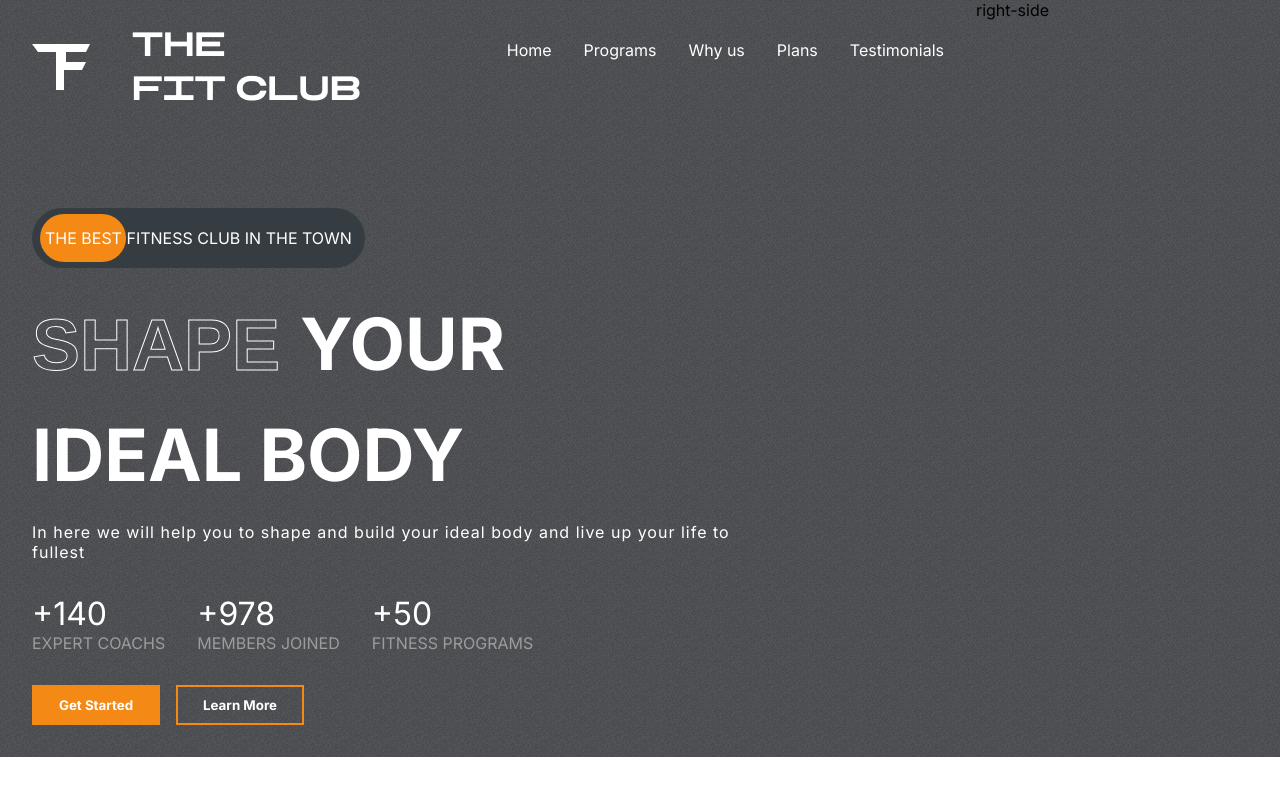
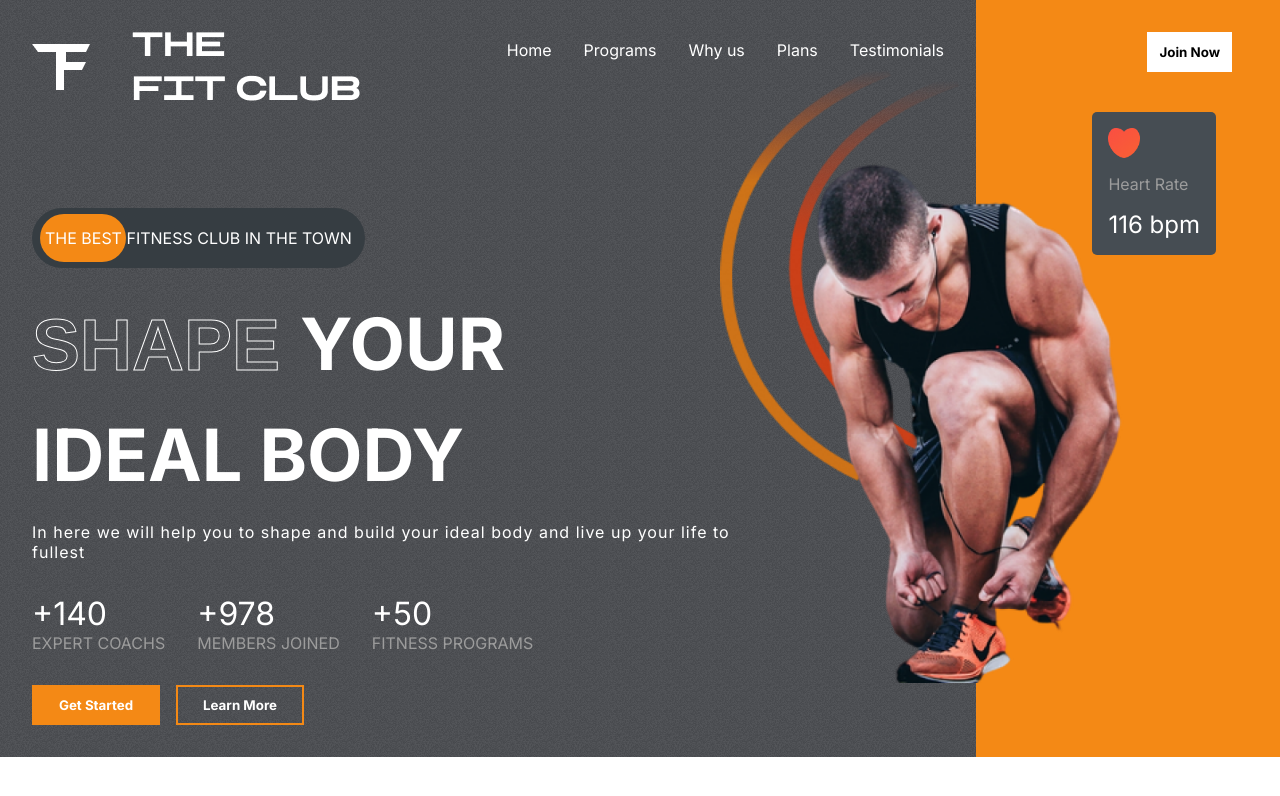
Before and after one commit to joaovieira23/fit-club, a React (Create React App) app: page / in a window 1280 px wide. Shown: the top 796 px of the page. Built offline with nearby package versions, Linux system fonts and the light colour scheme; the HTML template or start-up script is replaced by a standard one.

Commit message:
style: set image in hero component

```diff
--- a/src/components/Hero/Hero.scss
+++ b/src/components/Hero/Hero.scss
@@ -14,6 +14,8 @@
 
 .right-h {
     flex: 1;
+    position: relative;
+    background-color: var(--orange);
 };
 
 .the-best-ad {
@@ -100,3 +102,52 @@
     width: 8rem;
     border: 2px solid var(--orange);
 }
+
+.right-h > .btn {
+    position: absolute;
+    right: 3rem;
+    top: 2rem;
+    color: black;
+}
+
+.heart-rate {
+    display: flex;
+    flex-direction: column;
+    gap: 1rem;
+    background-color: var(--darkGrey);
+    width: fit-content;
+    padding: 1rem;
+    align-items: start;
+    border-radius: 5px;
+    position: absolute;
+    right: 4rem;
+    top: 7rem;
+}
+
+.heart-rate > img {
+    width: 2rem;
+}
+
+.heart-rate > :nth-child(2) {
+    color: var(--gray);
+}
+
+.heart-rate > :nth-child(3) {
+    color: white;
+    font-size: 1.5rem;
+}
+
+.hero-image {
+    position: absolute;
+    top: 10rem;
+    width: 23rem;
+    right: 8rem;
+}
+
+.hero-image-back {
+    position: absolute;
+    top: 4rem;
+    right: 20rem;
+    z-index: -1;
+    width: 15rem;
+}
--- a/src/components/Hero/Hero.tsx
+++ b/src/components/Hero/Hero.tsx
@@ -1,6 +1,11 @@
 import React from 'react';
 import Header from '../Header/Header';
 import './Hero.scss';
+
+import hero_image from '../../assets/hero_image.png';
+import hero_image_back from '../../assets/hero_image_back.png';
+import Heart from '../../assets/heart.png';
+import Calories from '../../assets/calories.png';
 
 const Hero = () => {
     return (
@@ -50,7 +55,17 @@
                 </div>
             </div>
             <div className="right-h">
-                right-side
+                <button className='btn'>Join Now</button>
+
+                <div className="heart-rate">
+                    <img src={Heart} alt="Coração" />
+                    <span>Heart Rate</span>
+                    <span>116 bpm</span>
+                </div>
+
+                {/* hero images */}
+                <img src={hero_image} alt="Hero Image" className='hero-image' />
+                <img src={hero_image_back} alt="Hero Image" className='hero-image-back' />
             </div>
         </div>
     )
```
